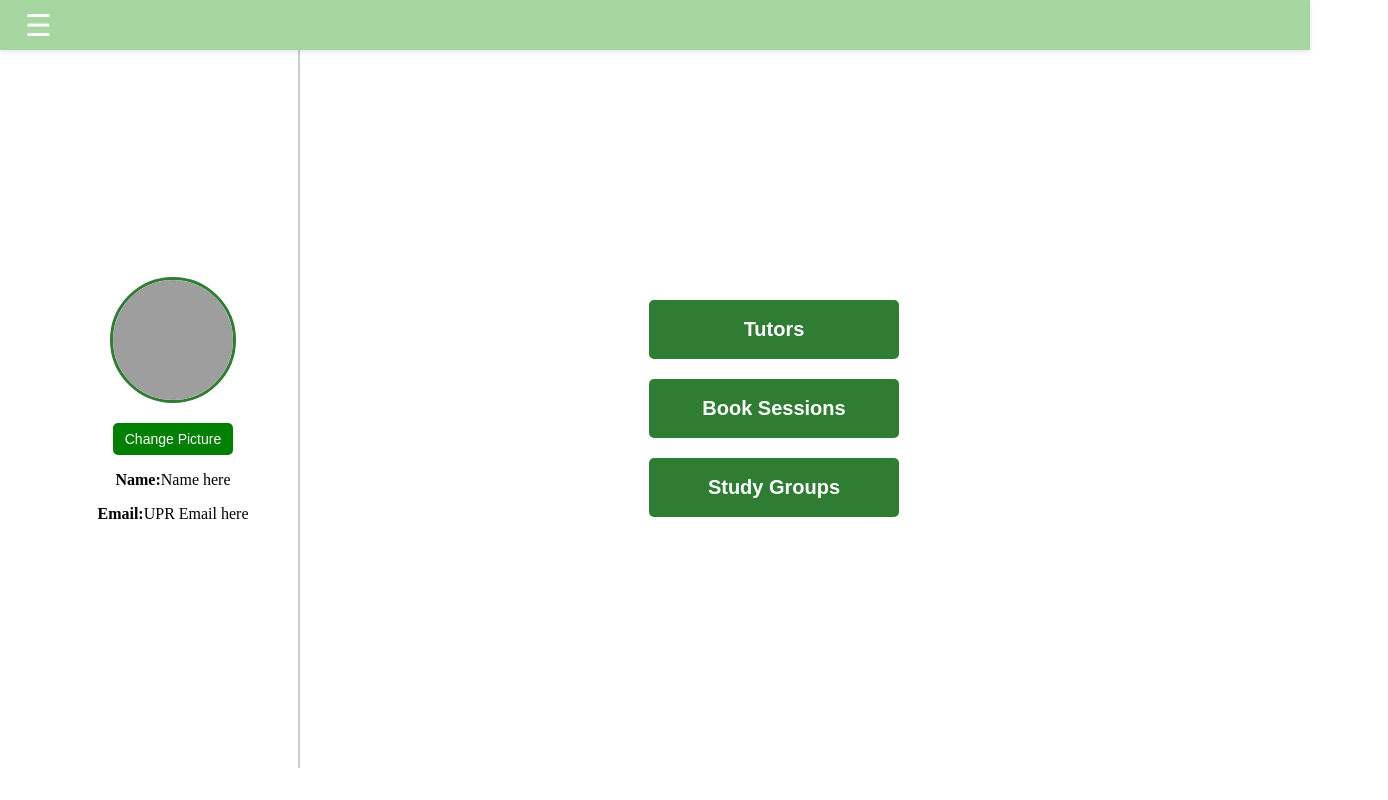
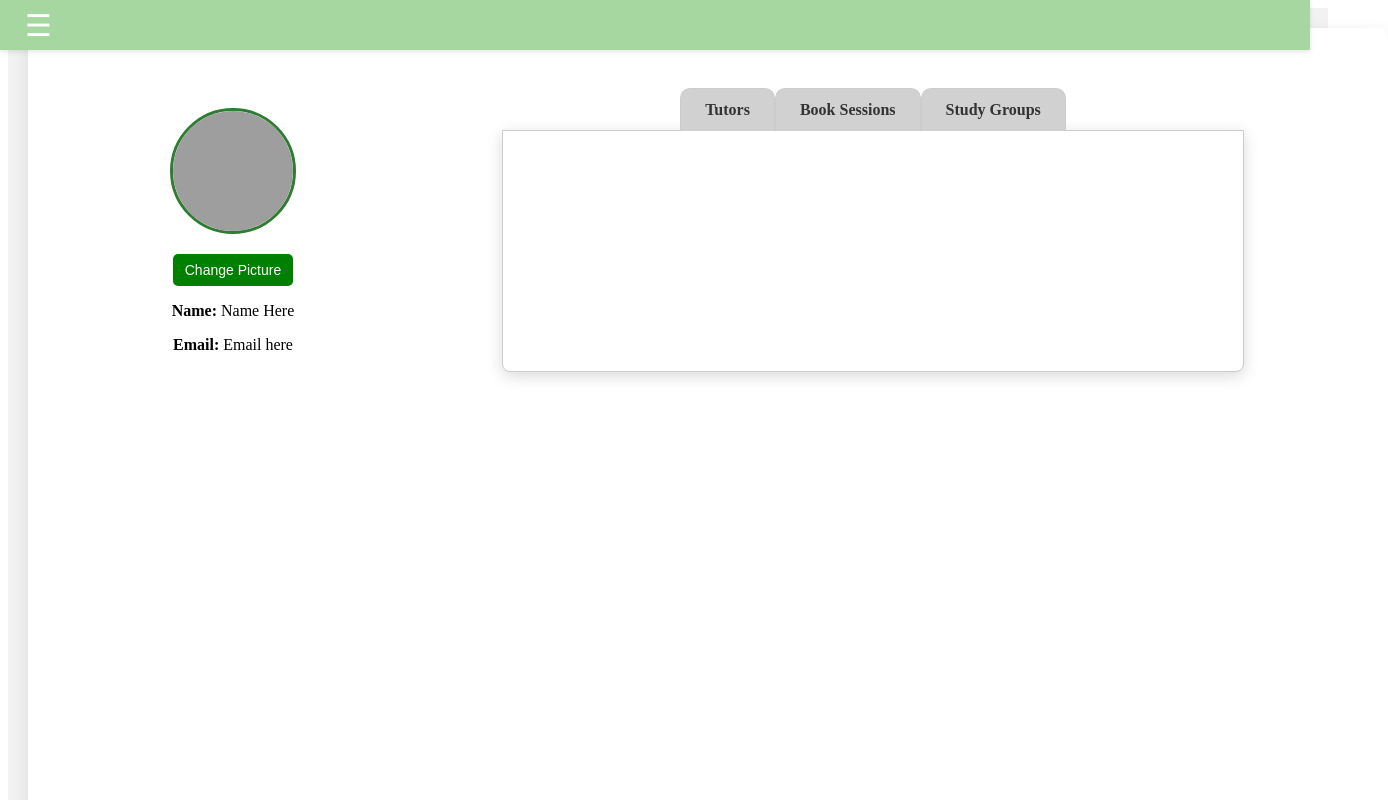
Before and after one commit to joshuacorretjer/tutormatch-frontend, an Angular app in the folder angular/: page /studentdash in a window 1280 px wide. Shown: the top 800 px of the page, 1388 px wide, since content can reach past the window. Built offline with nearby package versions, Linux system fonts and the light colour scheme; grey boxes are pictures that could not be loaded.

Commit message:
Minor fixes
Fixes to some text and UI elements, and added the tutor search component route

```diff
--- a/angular/src/app/app.routes.ts
+++ b/angular/src/app/app.routes.ts
@@ -5,6 +5,7 @@ import { TutorregComponent } from './tutorreg/tutorreg.component';
 import { StudentregComponent } from './studentreg/studentreg.component';
 import { StudentdashComponent } from './studentdash/studentdash.component';
 import { TutordashComponent } from './tutordash/tutordash.component';
+import { TutorSearchComponent } from './tutor-search/tutor-search.component';
 
 
 export const routes: Routes = [
@@ -15,4 +16,5 @@ export const routes: Routes = [
     { path: 'studentreg', component: StudentregComponent },
     {path: 'studentdash', component: StudentdashComponent},
     {path: 'tutordash', component: TutordashComponent},
+    {path: 'tutor-search', component: TutorSearchComponent}
 ];
--- a/angular/src/app/studentdash/studentdash.component.css
+++ b/angular/src/app/studentdash/studentdash.component.css
@@ -1,8 +1,8 @@
 :host {
     display: flex;
     flex-direction: column;
-    width: 100vw;
-    height: 100vh;
+    width: 100%;
+    height: 100%;
     background-color: #f4f4f4;
 }
 
@@ -67,14 +67,25 @@
     background-color: #f0f0f0;
 }
 
+.dashboard-wrapper {
+    height: 100vh;
+    width: 100vw;
+    padding: 20px;
+    background-color: #f2f2f2;
+  }
+
 .dashboard-container {
     display: flex;
-    flex-grow: 1; /* Makes it expand fully */
+    justify-content: space-between;
+    align-items: flex-start;
+    height: 100vh;
     padding: 40px;
-    background: white;
-    align-items: center;
-    justify-content: space-between;
-}
+    width: 100%;
+    margin: auto;
+    background-color: white;
+    border-radius: 10px;
+    box-shadow: 0 6px 18px rgba(0, 0, 0, 0.1);
+  }
 
 .profile-section {
     display: flex;
@@ -84,6 +95,7 @@
     text-align: center;
     width: 100%;
     max-width: 250px;
+    padding: 40px;
 }
 
 .profile-pic {
@@ -153,3 +165,58 @@
 .dashboard-btn:hover {
     background-color: #1b5e20;
 }
+
+.tab-wrapper {
+    width: 100%;
+    max-width: 700px;
+    margin: 20px auto 0; /* move everything higher */
+    display: flex;
+    flex-direction: column;
+    align-items: center;
+}
+
+.tab-container {
+    display: flex;
+    justify-content: center;
+    gap: 0;
+    margin-bottom: -1px;
+    z-index: 2;
+    position: relative;
+}
+
+.tab {
+    padding: 12px 24px;
+    cursor: pointer;
+    background: #d1d1d1;
+    color: #333;
+    border: 1px solid #ccc;
+    border-bottom: none;
+    border-top-left-radius: 10px;
+    border-top-right-radius: 10px;
+    font-weight: bold;
+    transition: background 0.2s ease-in-out;
+}
+
+.tab.active {
+    background: white;
+    border-bottom: 1px solid white;
+    position: relative;
+    z-index: 3;
+}
+
+.tab:hover {
+    background-color: #bbb;
+}
+
+.tab-content {
+    width: 100%;
+    border: 1px solid #ccc;
+    padding: 20px;
+    background-color: white;
+    border-radius: 0 0 8px 8px;
+    min-height: 200px;
+
+    /* ✅ Box shadow added */
+    box-shadow: 0 4px 16px rgba(0, 0, 0, 0.15);
+    z-index: 1;
+}
--- a/angular/src/app/studentdash/studentdash.component.html
+++ b/angular/src/app/studentdash/studentdash.component.html
@@ -6,24 +6,36 @@
         </ul>
     </div>
 </header>
-
+<div class="dashboard-wrapper">
     <div class="dashboard-container">
-
         <div class="profile-section">
             <img [src]="profileImage" alt="Profile Picture" class="profile-pic">
             <input type="file" id="profileUpload" class="hidden" (change)="uploadProfileImage($event)">
             <button class="upload-btn" (click)="triggerFileInput()">Change Picture</button>
             <div class="profile-info">
-            <p><strong>Name:</strong>Name here</p>
-            <p><strong>Email:</strong>UPR Email here</p>
+                <p><strong>Name:</strong> Name Here</p>
+                <p><strong>Email:</strong> Email here</p>
             </div>
         </div>
-
-    <div class="divider"></div>
-
-    <div class="main-section">
-        <button class="dashboard-btn">Tutors</button>
-        <button class="dashboard-btn">Book Sessions</button>
-        <button class="dashboard-btn">Study Groups</button>
+        <div class="tab-wrapper">
+            <div class="tab-container">
+                <div class="tab" [class.active]="activeTab === 'tutors'" (click)="setActiveTab('tutors')">Tutors</div>
+                <div class="tab" [class.active]="activeTab === 'book'" (click)="setActiveTab('book')">Book Sessions</div>
+                <div class="tab" [class.active]="activeTab === 'groups'" (click)="setActiveTab('groups')">Study Groups</div>
+            </div>
+            <div class="tab-content">
+                <div *ngIf="activeTab === 'tutors'">
+                    <app-tutor-search></app-tutor-search>
+                </div>
+                <!--
+                <div *ngIf="activeTab === 'book'">
+                    <app-courses></app-courses>
+                </div>
+                <div *ngIf="activeTab === 'groups'">
+                    <app-sessions></app-sessions>
+                </div>
+                -->
             </div>
         </div>
+    </div>
+</div>
--- a/angular/src/app/studentdash/studentdash.component.ts
+++ b/angular/src/app/studentdash/studentdash.component.ts
@@ -1,17 +1,20 @@
 import { Component } from '@angular/core';
 import { RouterModule } from '@angular/router';
 import {Router} from '@angular/router';
+import { CommonModule } from '@angular/common';
+import { TutorSearchComponent } from '../tutor-search/tutor-search.component';
 
 @Component({
   selector: 'app-studentdash',
   standalone: true,
-  imports: [RouterModule],
+  imports: [RouterModule, CommonModule, TutorSearchComponent],
   templateUrl: './studentdash.component.html',
   styleUrl: './studentdash.component.css'
 })
 export class StudentdashComponent {
   menuOpen = false;
   profileImage: string = 'assets/images/profile.jpg';
+  activeTab: string = 'home';
 
   constructor(private router: Router) {}
 
@@ -42,4 +45,7 @@ export class StudentdashComponent {
     }
   }
 
+  setActiveTab(tab: string) {
+    this.activeTab = tab;
+  }
 }
--- a/angular/src/app/studentreg/studentreg.component.html
+++ b/angular/src/app/studentreg/studentreg.component.html
@@ -2,7 +2,7 @@
 
 <div class="container">
     <h1>Create New Account</h1>
-    <p class="subtext">Already have an account? <a [routerLink]="['/login']">Login In</a></p>
+    <p class="subtext">Already have an account? <a [routerLink]="['/login']">Log In</a></p>
 
     <form>
         <label for="name">Full Name</label>
```
Lines whose indentation alone changed are shown as unchanged.
